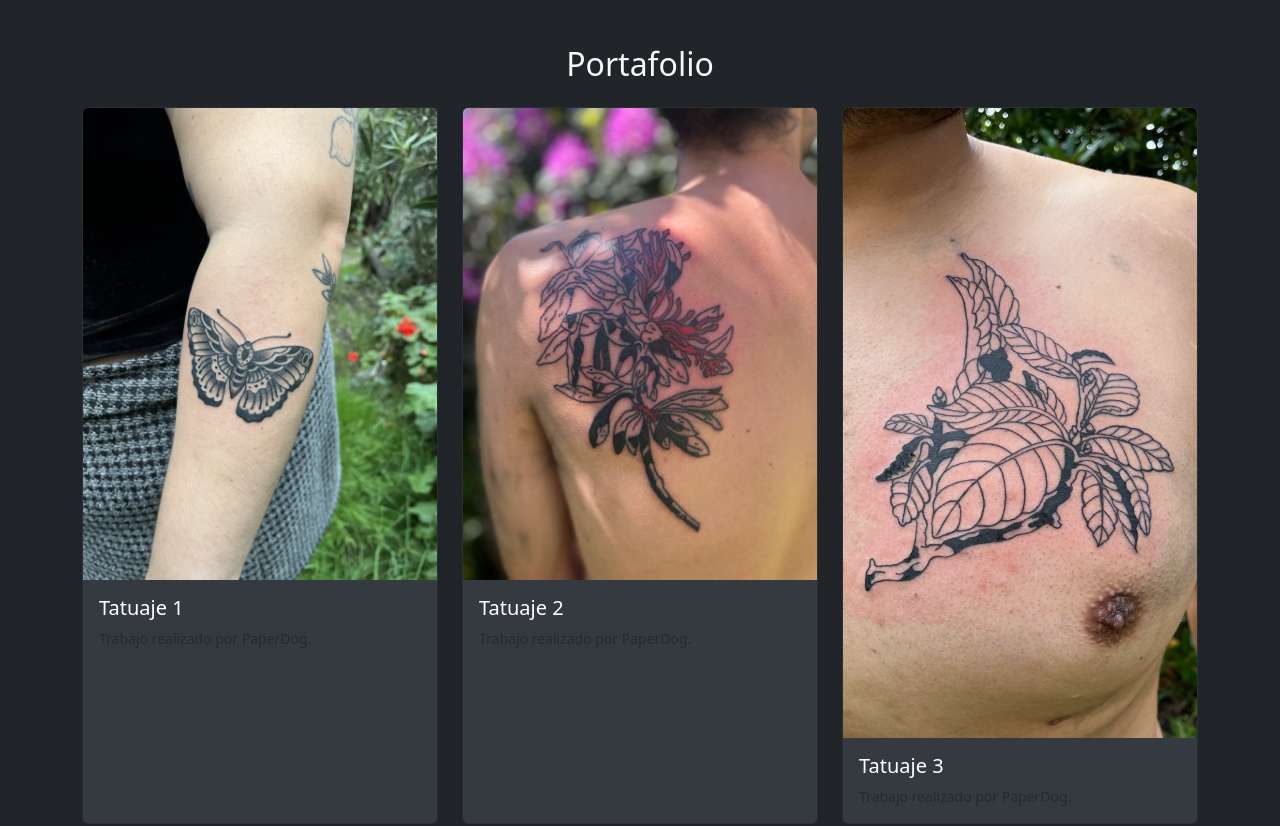
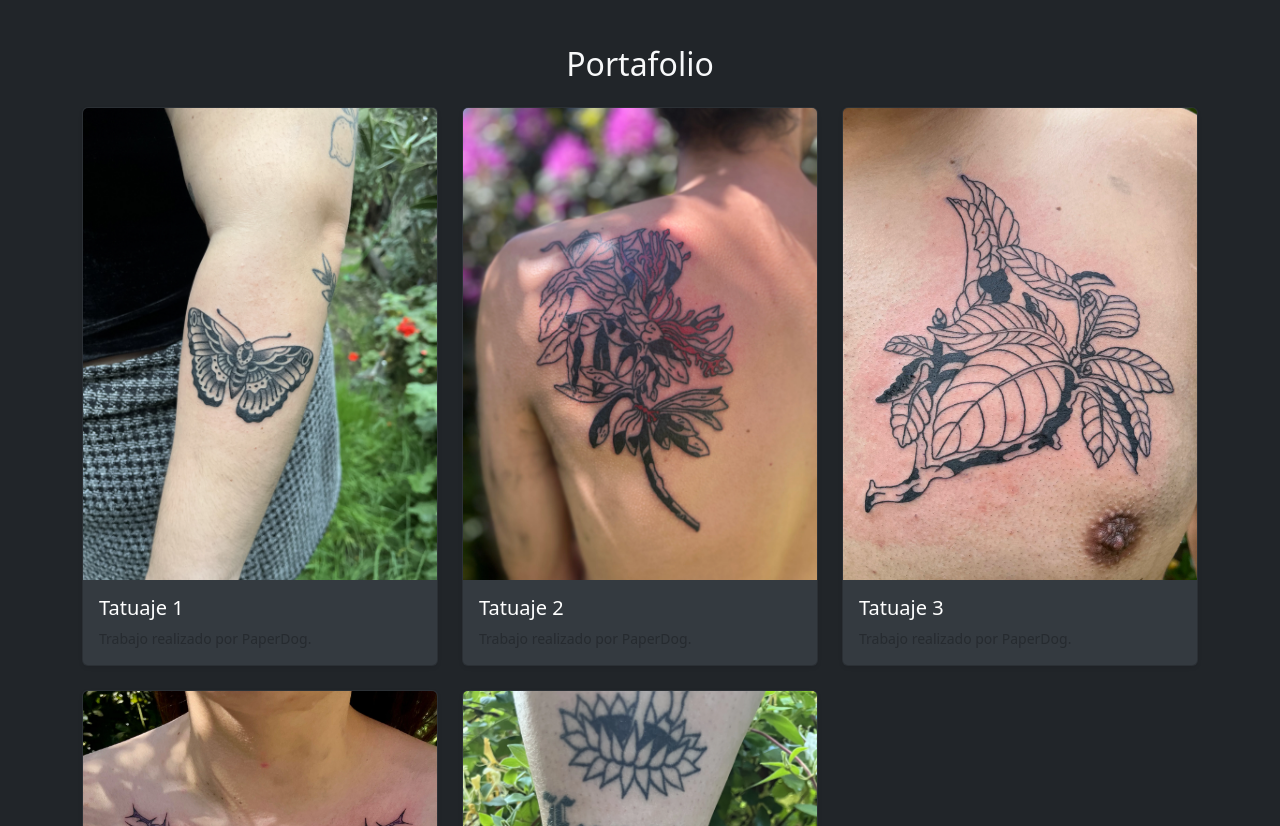
Before and after one commit to bastianalarcon1A/PaperDog, a plain HTML site: page index.html in a window 1280 px wide. Shown: the part 659-1485 px from the top of the page. Drawn offline with nearby package versions, Linux system fonts and the light colour scheme.

Commit message:
Update Estilos.css

```diff
--- a/Estilos.css
+++ b/Estilos.css
@@ -6,3 +6,7 @@ body {
     background-color: #343a40;
     color: white;
 }
+.card-img-top {
+    aspect-ratio: 3 / 4;
+    object-fit: cover;
+}
```
